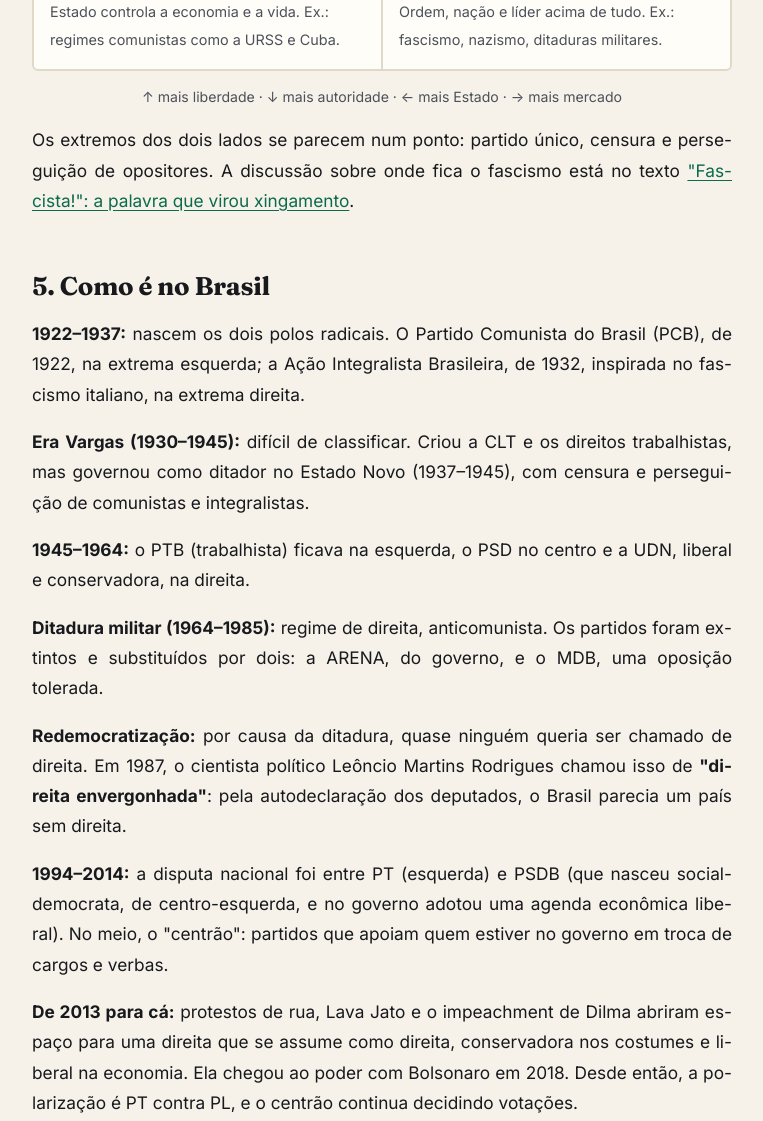
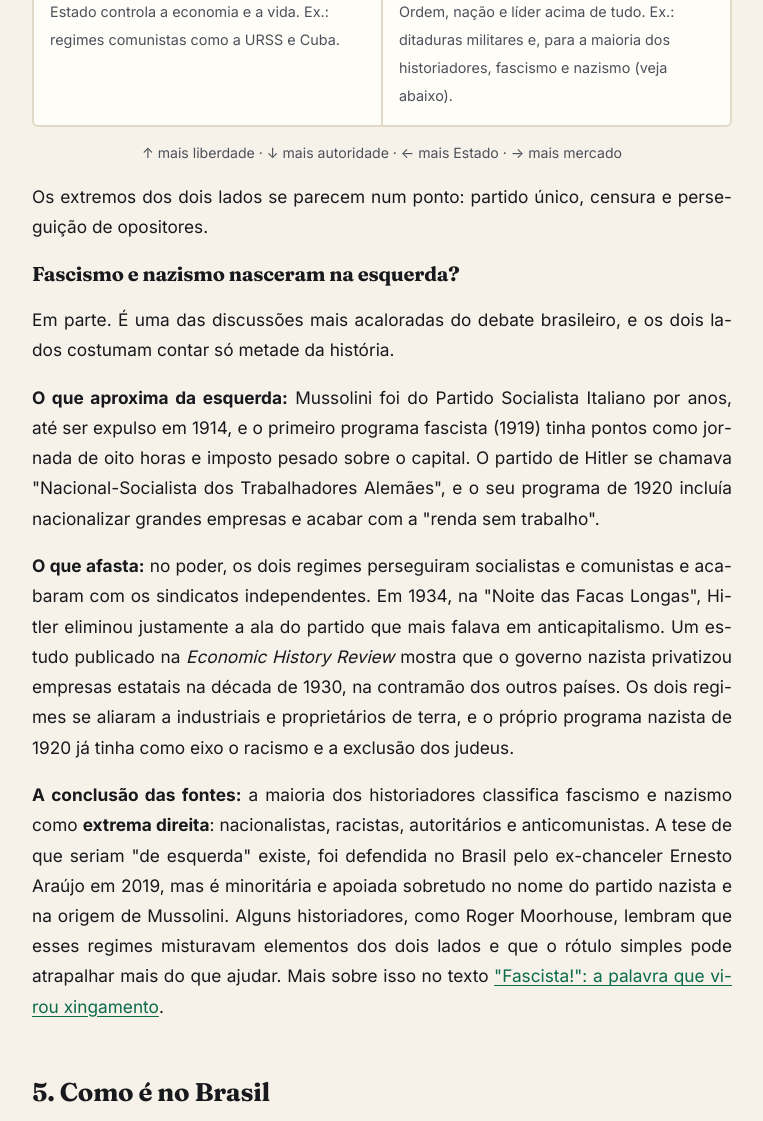
Before and after one commit to republicabrasileira/republicabrasileira, an Astro site: page /republicabrasileira/esquerda-e-direita in a window 1280 px wide. Shown: the part 2351-3472 px from the top of the page, without its empty margins (258-1021 px from the left). Built offline with nearby package versions, Linux system fonts and the light colour scheme; Astro itself is replaced by a stand-in of ours.

Commit message:
Esquerda e direita: origem do fascismo e do nazismo

```diff
--- a/src/pages/esquerda-e-direita.astro
+++ b/src/pages/esquerda-e-direita.astro
@@ -88,14 +88,41 @@ const valores = [
       <div><strong>Esquerda libertária</strong><span>Mais Estado na economia, mais liberdade nos costumes. Ex.: social-democracia europeia.</span></div>
       <div><strong>Direita libertária</strong><span>Mais mercado, mais liberdade individual. Ex.: liberais clássicos, libertários.</span></div>
       <div><strong>Esquerda autoritária</strong><span>Estado controla a economia e a vida. Ex.: regimes comunistas como a URSS e Cuba.</span></div>
-      <div><strong>Direita autoritária</strong><span>Ordem, nação e líder acima de tudo. Ex.: fascismo, nazismo, ditaduras militares.</span></div>
+      <div><strong>Direita autoritária</strong><span>Ordem, nação e líder acima de tudo. Ex.: ditaduras militares e, para a maioria dos historiadores, fascismo e nazismo (veja abaixo).</span></div>
     </div>
     <p class="pequeno suave" style="text-align:center">↑ mais liberdade · ↓ mais autoridade · ← mais Estado · → mais mercado</p>
 
     <div class="corpo">
       <p>
-        Os extremos dos dois lados se parecem num ponto: partido único, censura e perseguição de opositores. A
-        discussão sobre onde fica o fascismo está no texto
+        Os extremos dos dois lados se parecem num ponto: partido único, censura e perseguição de opositores.
+      </p>
+
+      <h3>Fascismo e nazismo nasceram na esquerda?</h3>
+      <p>
+        Em parte. É uma das discussões mais acaloradas do debate brasileiro, e os dois lados costumam contar só metade da
+        história.
+      </p>
+      <p>
+        <strong>O que aproxima da esquerda:</strong> Mussolini foi do Partido Socialista Italiano por anos, até ser
+        expulso em 1914, e o primeiro programa fascista (1919) tinha pontos como jornada de oito horas e imposto pesado
+        sobre o capital. O partido de Hitler se chamava "Nacional-Socialista dos Trabalhadores Alemães", e o seu programa
+        de 1920 incluía nacionalizar grandes empresas e acabar com a "renda sem trabalho".
+      </p>
+      <p>
+        <strong>O que afasta:</strong> no poder, os dois regimes perseguiram socialistas e comunistas e acabaram com os
+        sindicatos independentes. Em 1934, na "Noite das Facas Longas", Hitler eliminou justamente a ala do partido que
+        mais falava em anticapitalismo. Um estudo publicado na <em>Economic History Review</em> mostra que o governo
+        nazista privatizou empresas estatais na década de 1930, na contramão dos outros países. Os dois regimes se
+        aliaram a industriais e proprietários de terra, e o próprio programa nazista de 1920 já tinha como eixo o racismo
+        e a exclusão dos judeus.
+      </p>
+      <p>
+        <strong>A conclusão das fontes:</strong> a maioria dos historiadores classifica fascismo e nazismo como
+        <strong>extrema direita</strong>: nacionalistas, racistas, autoritários e anticomunistas. A tese de que seriam
+        "de esquerda" existe, foi defendida no Brasil pelo ex-chanceler Ernesto Araújo em 2019, mas é minoritária e
+        apoiada sobretudo no nome do partido nazista e na origem de Mussolini. Alguns historiadores, como Roger Moorhouse,
+        lembram que esses regimes misturavam elementos dos dois lados e que o rótulo simples pode atrapalhar mais do que
+        ajudar. Mais sobre isso no texto
         <a href={url('/artigos/fascismo-e-o-vice-de-lula/')}>"Fascista!": a palavra que virou xingamento</a>.
       </p>
 
@@ -162,6 +189,12 @@ const valores = [
         <li><a href="https://congressoemfoco.com.br/area/pais/esquerdas-e-direitas-os-plurais-necessarios" target="_blank" rel="noopener">Esquerdas e direitas: os plurais necessários — Congresso em Foco</a></li>
         <li><a href="https://www.scielo.br/j/op/a/fb7t4KkpVsJfvHwgLnf3wxS/" target="_blank" rel="noopener">Estudo sobre a "direita envergonhada" — Revista Opinião Pública (Unicamp/SciELO)</a></li>
         <li><a href="https://scielo.br/j/dados/a/zzyM3gzHD4P45WWdytXjZWg/?lang=en" target="_blank" rel="noopener">Classificação ideológica atualizada dos partidos brasileiros — Revista Dados (SciELO, 2023)</a></li>
+        <li><a href="https://www.revistas.unisinos.br/index.php/historia/article/download/21042/60748881/60790549" target="_blank" rel="noopener">Historiadores e a tese do "fascismo de esquerda" — Revista História (Unisinos)</a></li>
+        <li><a href="https://en.wikipedia.org/wiki/National_Socialist_Program" target="_blank" rel="noopener">O programa de 25 pontos do partido nazista (1920) — Wikipedia, com citação do Museu do Holocausto dos EUA</a></li>
+        <li><a href="https://www.rogermoorhouse.com/on-socialism-and-national-socialism" target="_blank" rel="noopener">On Socialism and National Socialism — Roger Moorhouse, historiador</a></li>
+        <li><a href="https://papers.ssrn.com/abstract=895247" target="_blank" rel="noopener">Against the Mainstream: Nazi Privatization in 1930s Germany — Germà Bel (Economic History Review)</a></li>
+        <li><a href="https://www.opovo.com.br/noticias/politica/2019/03/29/chanceler-ernesto-araujo-afirma-que-nazismo--e-de-esquerda.html" target="_blank" rel="noopener">Ernesto Araújo afirma que nazismo "é de esquerda" e historiadores reagem — O Povo</a></li>
+        <li><a href="https://www.gazetadopovo.com.br/ideias/nao-ha-como-negar-as-raizes-socialistas-do-fascismo/" target="_blank" rel="noopener">Não há como negar as raízes socialistas do fascismo — Gazeta do Povo (defende a tese)</a></li>
         <li><a href="https://www.em.com.br/app/noticia/politica/2013/09/16/interna_politica,449344/trabalho-inedito-da-ufmg-mostra-a-ideologia-dos-deputados-federais-e-estaduais.shtml" target="_blank" rel="noopener">Trabalho da UFMG mostra a ideologia dos deputados — Estado de Minas</a></li>
       </ul>
     </div>
```
